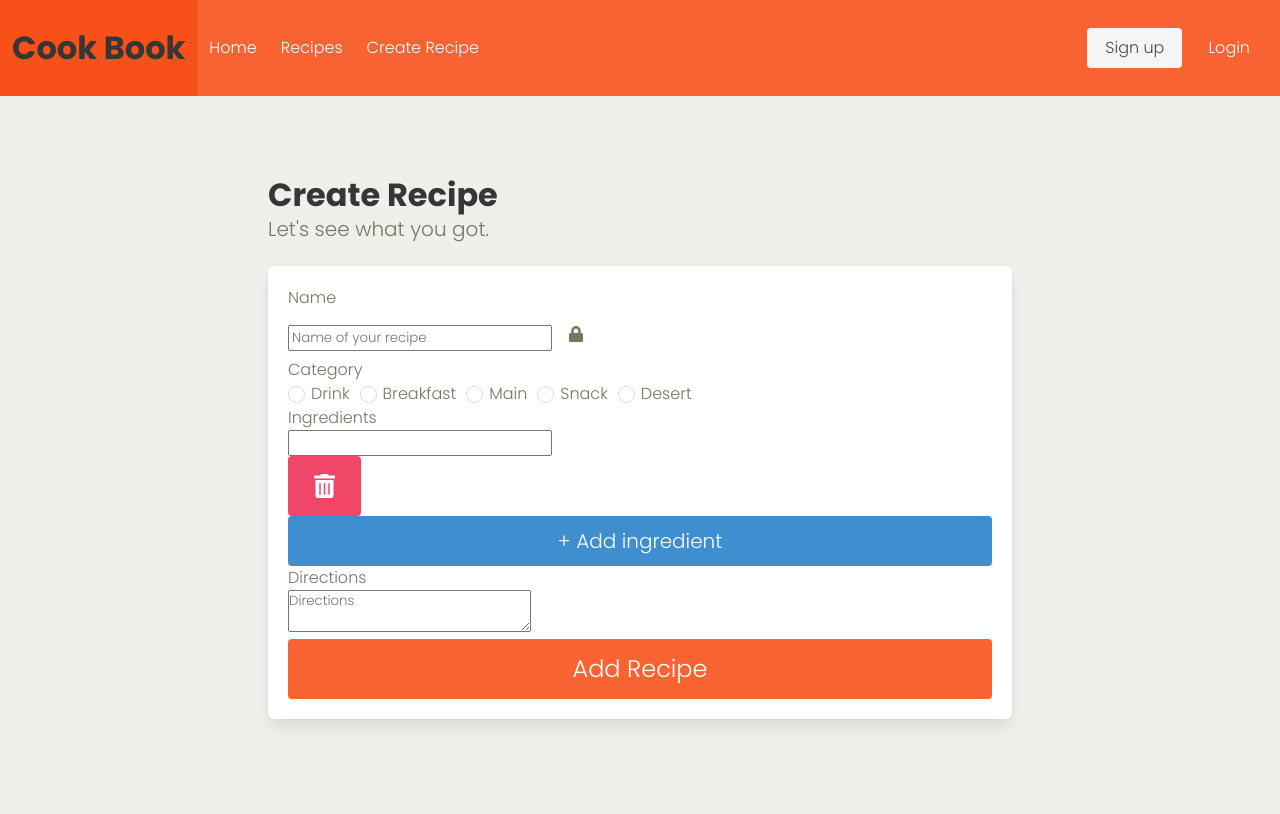
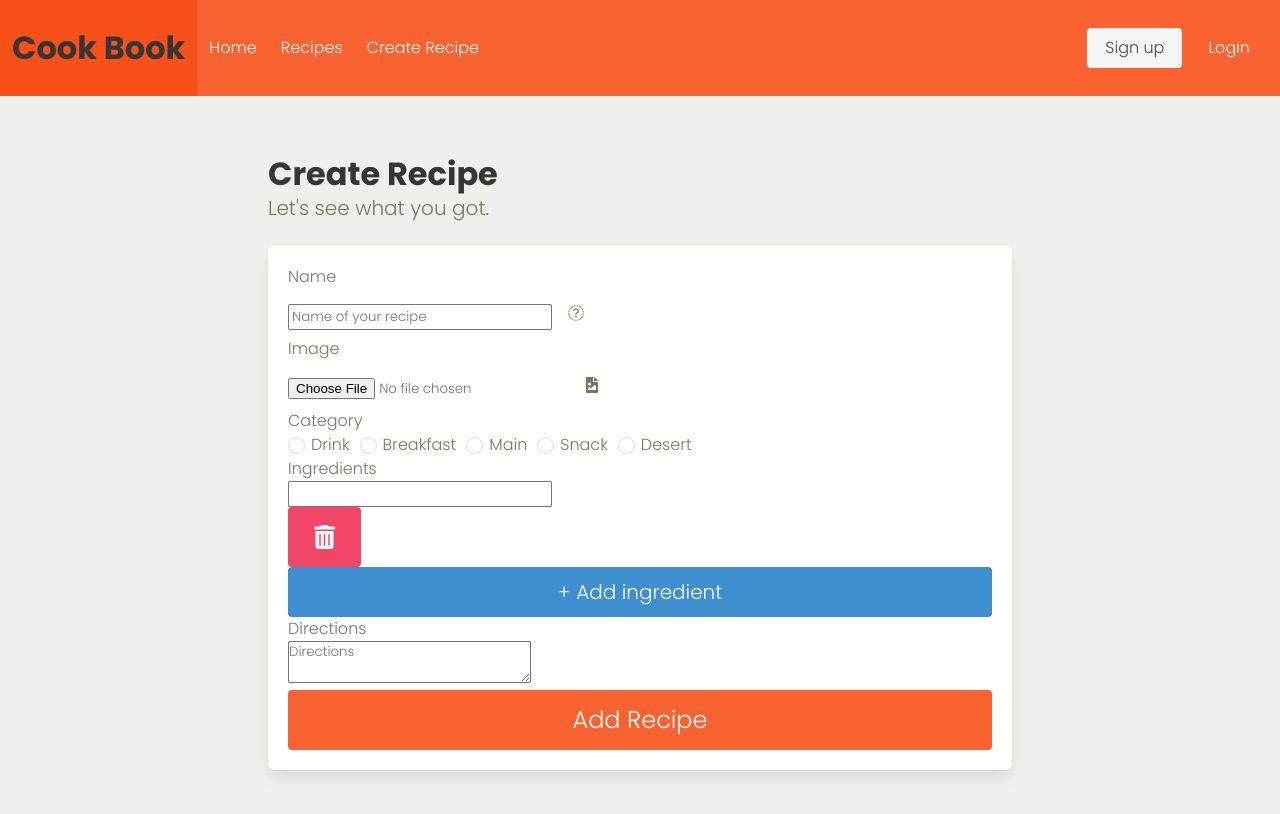
Before and after one commit to jonathanfunk/cook-book, a React (Create React App) app in the folder client/: page /create-recipe in a window 1280 px wide. Shown: the top 814 px of the page. Built offline with nearby package versions, Linux system fonts and the light colour scheme.

Commit message:
images can now be uploaded on the form

```diff
--- a/client/src/Container/CreateRecipe.js
+++ b/client/src/Container/CreateRecipe.js
@@ -10,6 +10,7 @@ import { createRecipe } from './../redux/actions/recipeActions';
 class CreateRecipe extends Component {
   state = {
     name: '',
+    image: null,
     category: new Map(),
     ingredients: [{ item: '' }],
     direction: '',
@@ -19,6 +20,11 @@ class CreateRecipe extends Component {
   onChange = e =>
     this.setState({
       [e.target.name]: e.target.value
+    });
+
+  imageChange = e =>
+    this.setState({
+      image: e.target.files[0]
     });
 
   categoryChange = e => {
@@ -49,19 +55,20 @@ class CreateRecipe extends Component {
     const removeEmptyIngredients = this.state.ingredients.filter(
       ingredient => ingredient.item
     );
-    console.log('Filtered Ingredients', removeEmptyIngredients);
     const ingredients = removeEmptyIngredients.map(
       ingredient => ingredient.item
     );
 
+    const imageData = this.state.image;
+
     const recipeData = {
       name: this.state.name,
+      //image: this.state.image,
       category,
       ingredients,
       directions: this.state.directions
     };
-    console.log(recipeData);
-    this.props.createRecipe(recipeData);
+    this.props.createRecipe(recipeData, imageData);
   };
 
   addIngredient = () => {
@@ -94,7 +101,15 @@ class CreateRecipe extends Component {
                   placeholder="Name of your recipe"
                   value={this.state.name}
                   onChange={this.onChange}
-                  icon="fa fa-lock"
+                  icon="fa fa-food"
+                />
+                <label className="label is-medium">Image</label>
+                <InputGroup
+                  type="file"
+                  name="image"
+                  placeholder="Upload Image"
+                  onChange={this.imageChange}
+                  icon="fa fa-file-image"
                 />
                 <label className="label is-medium">Category</label>
                 <div className="field">
--- a/client/src/components/InputFields/IngredientField.js
+++ b/client/src/components/InputFields/IngredientField.js
@@ -26,7 +26,7 @@ const InputGroup = ({
           onClick={removeIngredient}
           className="button is-danger is-large"
         >
-          <i class="fas fa-trash-alt" />
+          <i className="fas fa-trash-alt" />
         </button>
       </div>
       {error && <p className="help is-danger">{error}</p>}
--- a/client/src/redux/actions/recipeActions.js
+++ b/client/src/redux/actions/recipeActions.js
@@ -1,10 +1,18 @@
 import axios from 'axios';
 import { GET_ERRORS, CLEAR_ERRORS } from './types';
 
-//Create Profile
-export const createRecipe = recipeData => async dispatch => {
+//Create Recipe
+export const createRecipe = (recipeData, imageData) => async dispatch => {
   try {
-    await axios.post('/api/recipes', recipeData);
+    const { name, category, ingredients, directions } = recipeData;
+    const formData = new FormData();
+    formData.append('name', name);
+    formData.append('recipe-image', imageData);
+    formData.append('category', category);
+    formData.append('ingredients', ingredients);
+    formData.append('directions', directions);
+
+    await axios.post('/api/recipes', formData);
     //Cear out any errors
     dispatch(clearErrors());
   } catch (err) {
```
Also changed, not shown: 2 other files (tests, documents, lock files or other folders).
